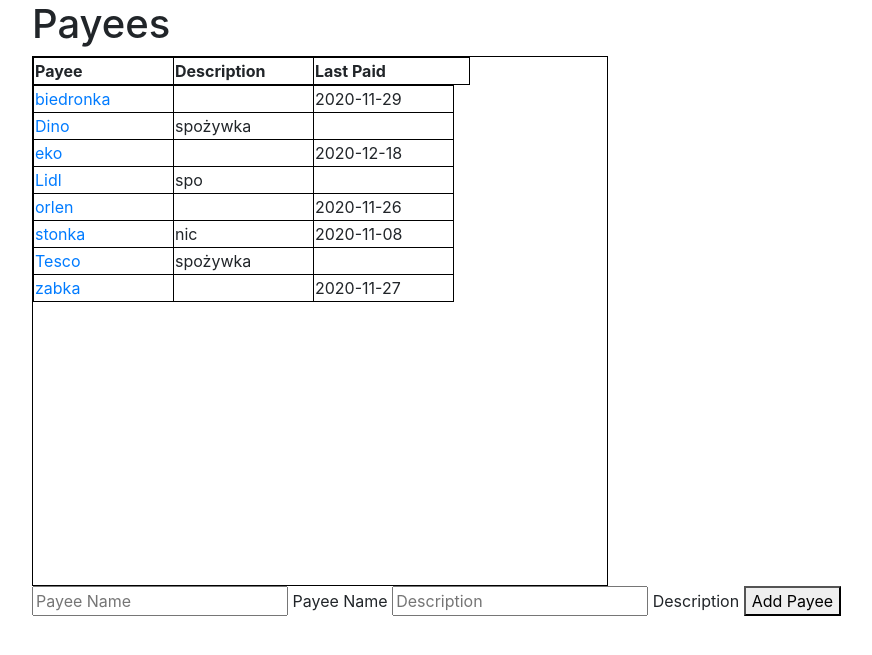
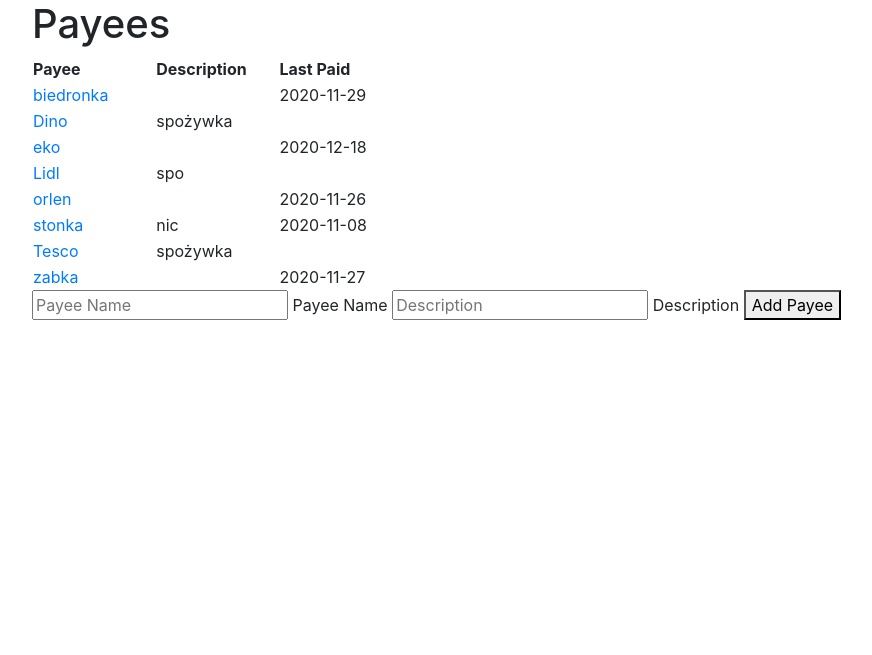
Before and after one commit to marsiekiera/YHB, a Flask app: page /payees in a window 1280 px wide. Shown: the part 56-711 px from the top of the page, without its empty margins (53-925 px from the left). Run offline with Flask 2, Linux system fonts and the light colour scheme; a user stored in the database is signed in; data comes from the database, SQL or seed files in the repository.

Commit message:
Update styles

```diff
--- a/flask/app/static/style.css
+++ b/flask/app/static/style.css
@@ -7,31 +7,18 @@
     background-color: green;
 }
 
-table {
-    width: 576px; /* 140px * 4 column + 16px scrollbar width */
-    border-spacing: 0;
-    border: 1px solid black;
-    border-collapse: collapse;
+.scrollable {
+    overflow-y: scroll;
 }
 
-tbody, tfoot tr, thead tr { display: block; }
-
-tbody {
-    height: 500px;
-    overflow-y: auto;
-    overflow-x: hidden;
+.body-table-container {
+    max-height: 600px;
 }
 
-tbody td, thead th, tfoot td {
-    width: 140px;
+table thead>tr>th{
+    width: 25%;
 }
 
-thead th:last-child, tfoot td:last-child {
-    width: 156px; /* 140px + 16px scrollbar width */
+table tbody>tr>td{
+    width: 25%;
 }
-
-th, td {
-    border-spacing: 0;
-    border: 1px solid black;
-    border-collapse: collapse;
-  }
```
